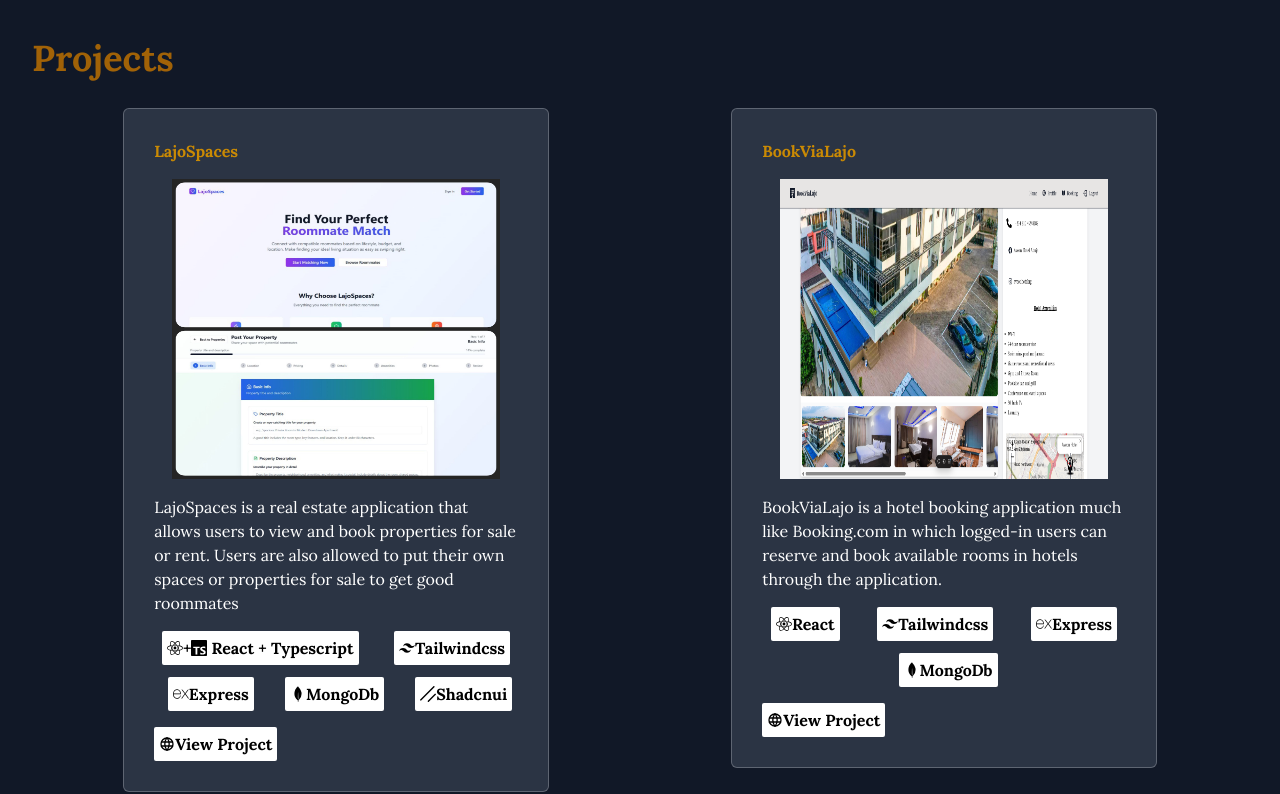
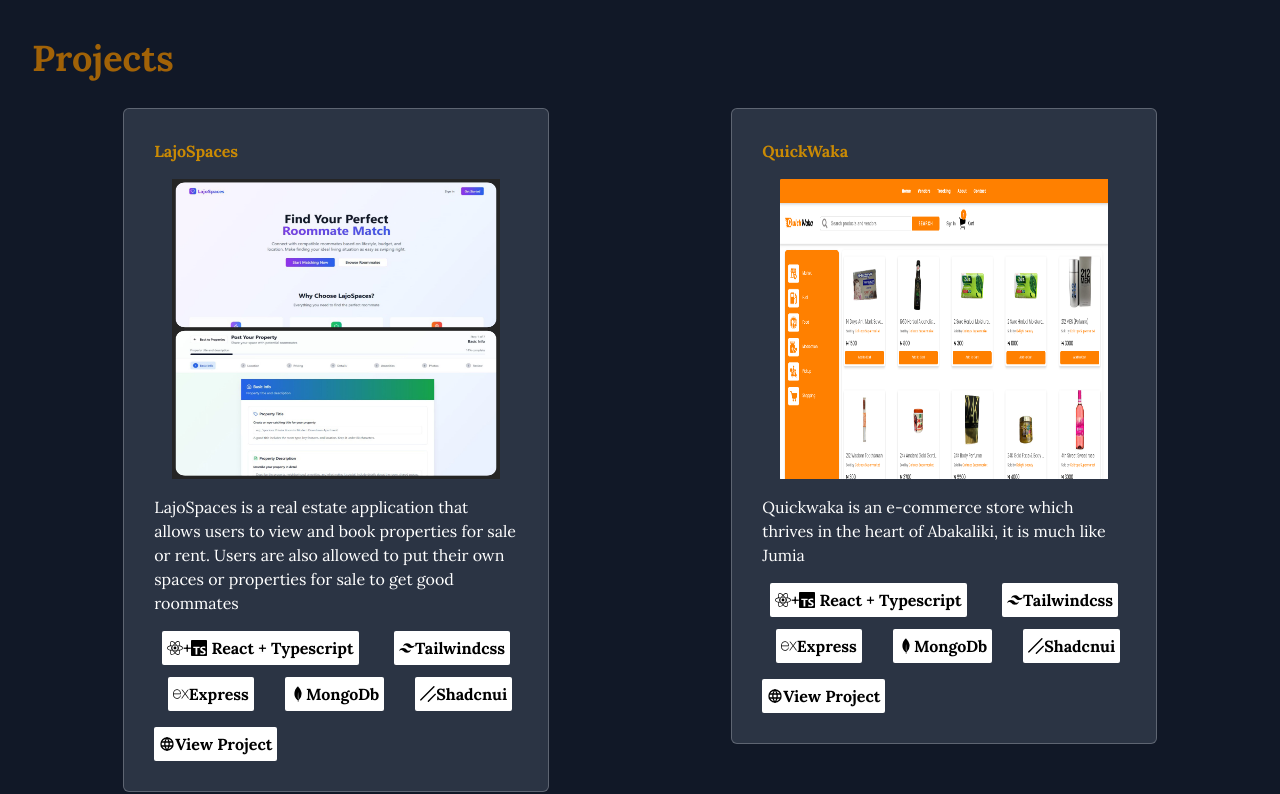
Before and after one commit to LajoLouis/MyPortfolio, a React (Vite) app: page / in a window 1280 px wide. Shown: the part 932-1726 px from the top of the page. Built offline with nearby package versions, Linux system fonts and the light colour scheme.

Commit message:
add: Added a new project

```diff
--- a/src/components/Projects.jsx
+++ b/src/components/Projects.jsx
@@ -114,6 +114,57 @@
             >
               <a
                 href="https://lajospaces.vercel.app/"
+                className="flex items-center font-bold"
+                target="_blank"
+              >
+                <TbWorld />
+                View Project
+              </a>
+            </motion.button>
+          </motion.div>
+          <motion.div
+            initial={{ opacity: 0 }}
+            animate={{ opacity: 1 }}
+            transition={{ duration: 3 }}
+            className="bg-slate-400/20 border-[1px] border-slate-100/25 xs:p-[10px] md:p-[30px] rounded-md space-y-4 my-[30px] xs:w-[95%] md:w-[70%] h-fit mx-auto"
+          >
+            <h1 className="text-yellow-600 font-bold">QuickWaka</h1>
+            <img
+              src="/img/quickwaka.png"
+              alt=""
+              className="md:h-[300px] xs:h-[200px] w-[90%] mx-auto"
+            />
+            <p>
+              Quickwaka is an e-commerce store which thrives in the heart of Abakaliki, it is much like Jumia
+            </p>
+            <div className="flex space-x-2 flex-wrap justify-around gap-3">
+              <button className="bg-white text-black p-[5px] space-x-1 rounded-sm flex items-center font-bold">
+                <span className="flex items-center">
+                  <FaReact /> + <SiTypescript />
+                </span>{" "}
+                <span className="space-x-2">React + Typescript</span>
+              </button>
+              <button className="bg-white text-black p-[5px] rounded-sm flex items-center font-bold">
+                <RiTailwindCssFill /> Tailwindcss
+              </button>
+              <button className="bg-white text-black p-[5px] rounded-sm flex items-center font-bold">
+                <SiExpress /> Express
+              </button>
+              <button className="bg-white text-black p-[5px] rounded-sm flex items-center font-bold">
+                <SiMongodb /> MongoDb
+              </button>
+              <button className="bg-white text-black p-[5px] rounded-sm flex items-center font-bold">
+                <SiShadcnui /> Shadcnui
+              </button>
+            </div>
+            <motion.button
+              whileHover={{ scale: 1.1 }}
+              whileTap={{ scale: 0.9 }}
+              transition={{ duration: 0.4, ease: "easeIn" }}
+              className="bg-white text-black p-[5px] rounded-sm"
+            >
+              <a
+                href="https://quickwaka.com/"
                 className="flex items-center font-bold"
                 target="_blank"
               >
```
Also changed, not shown: public/img/quickwaka.png (added).
